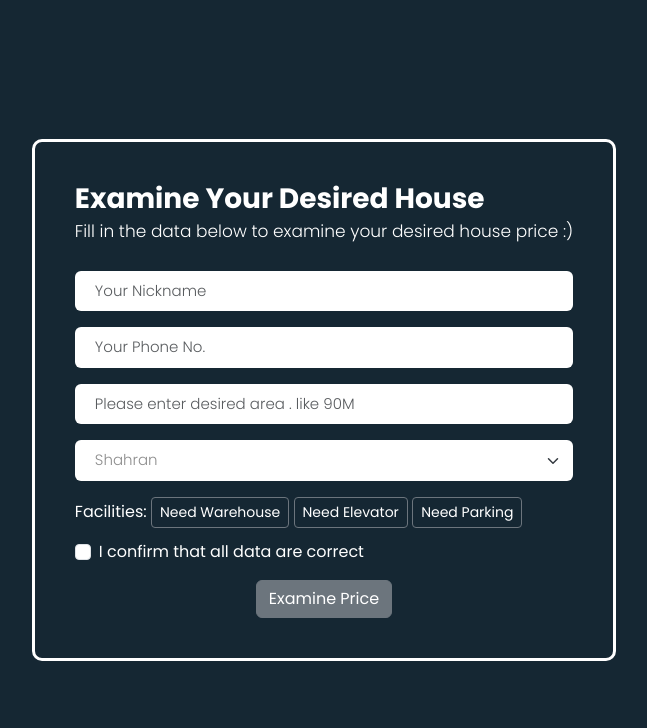
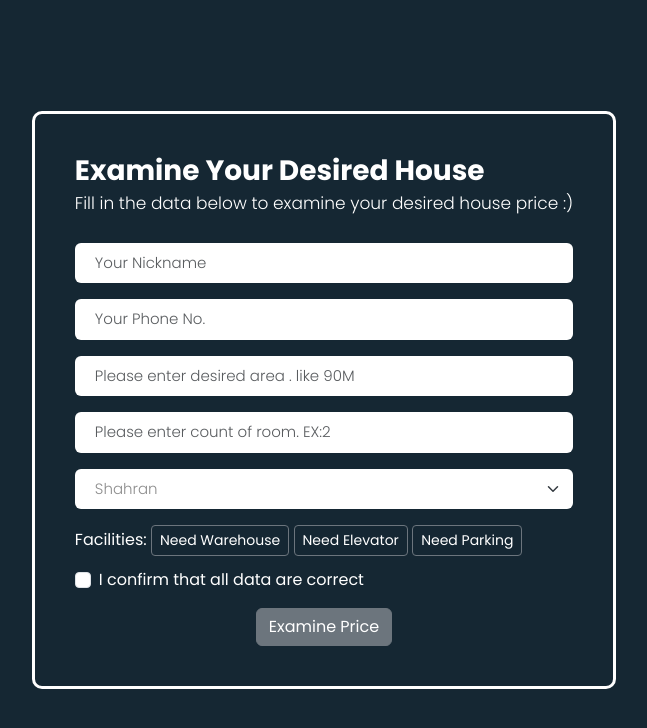
Before and after one commit to MahdiRashidi-Info/HousePricePresiction, a Django app: page / in a window 1280 px wide. Shown: the top 728 px of the page, without its empty margins (316-963 px from the left). Run offline with Django 5.2, Linux system fonts and the light colour scheme; parts of the project's set-up code (start-up, migrations or seed data) failed here and were passed over; some libraries are stand-ins or nearby versions.

Commit message:
add room field to main form template

```diff
--- a/MabaheshVizheProject/house_price_assistance/templates/main_form.html
+++ b/MabaheshVizheProject/house_price_assistance/templates/main_form.html
@@ -60,6 +60,7 @@
                     </div>
                   </div>
 
+
                   <div class="col-md-12">
                     <input
                       class="form-control"
@@ -69,6 +70,17 @@
                       required
                     />
                   </div>
+
+                  <div class="col-md-12">
+                    <input
+                      class="form-control"
+                      type="text"
+                      name="Room"
+                      placeholder="Please enter count of room. EX:2"
+                      required
+                    />
+                  </div>
+
 
                   <div class="col-md-12">
                     <select class="form-select mt-3" required id="dropdown" name='state'>
```
